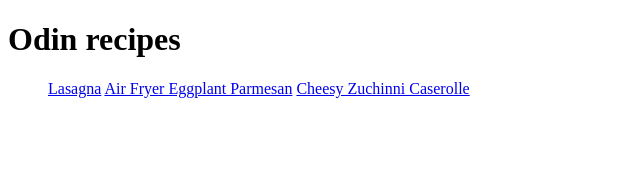
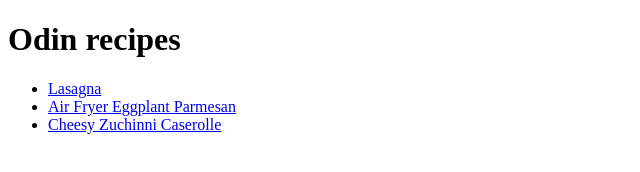
Before and after one commit to edward-TWH/odin-recipes, a plain HTML site: page index.html in a window 1280 px wide. Shown: the whole page, without its empty margins (0-640 px from the left). Drawn offline with Linux system fonts and the light colour scheme.

Commit message:
Organise recipes on homepage as list
Before, recipes liks were on the same line
Now, they are listed line by line as a list

```diff
--- a/index.html
+++ b/index.html
@@ -8,8 +8,8 @@
 <body lang="en">
 <h1>Odin recipes</h1>
 <ul>
-    <a href="recipes/lasagna.html">Lasagna</a>
-    <a href="recipes/air_fryer_eggplant_parmesan.html">Air Fryer Eggplant Parmesan</a>
-    <a href="recipes/cheesy_zuchinni_caserolle.html">Cheesy Zuchinni Caserolle</a>
+    <li><a href="recipes/lasagna.html">Lasagna</a></li>
+    <li><a href="recipes/air_fryer_eggplant_parmesan.html">Air Fryer Eggplant Parmesan</a></li>
+    <li><a href="recipes/cheesy_zuchinni_caserolle.html">Cheesy Zuchinni Caserolle</a></li>
 </ul>
 </body>
```
